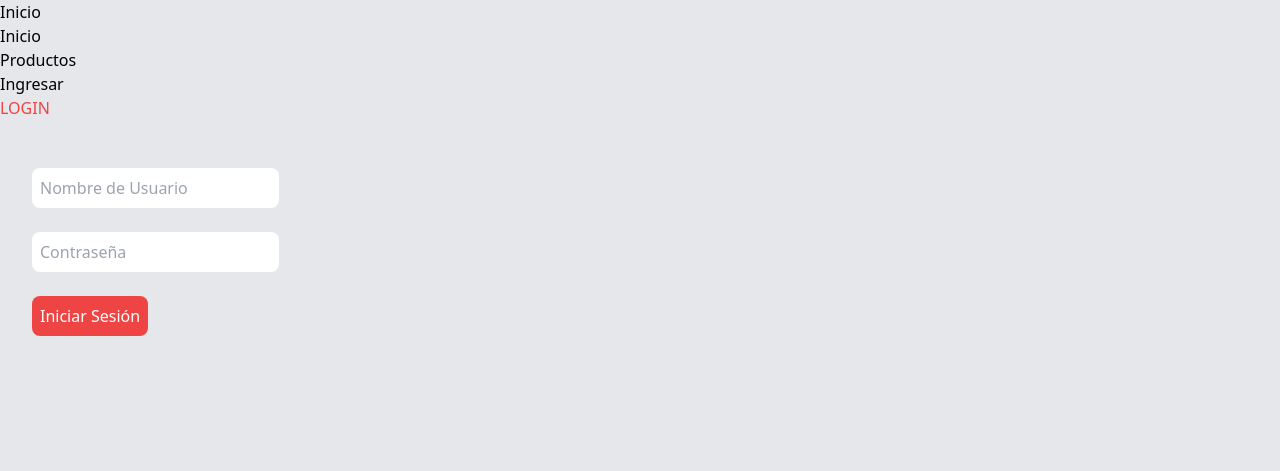
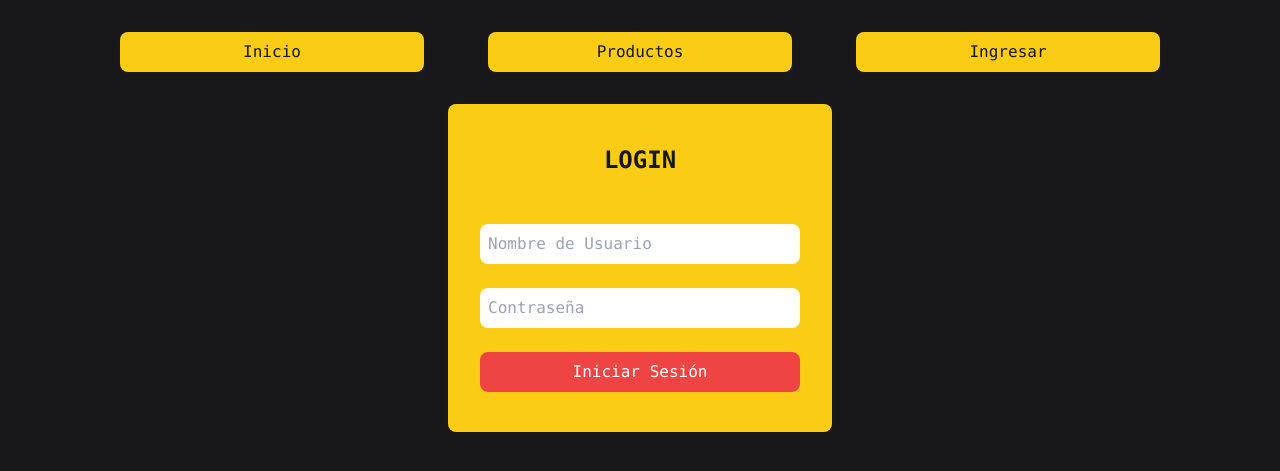
Before and after one commit to tyronejosee/project_login, a Django app: page /accounts/login/ in a window 1280 px wide. Shown: the top 471 px of the page. Run offline with Django 4.2, Linux system fonts and the light colour scheme; some libraries are stand-ins or nearby versions.

Commit message:
Add colors and buttoms

```diff
--- /dev/null
+++ b/desktop.ini
@@ -0,0 +1,6 @@
+[.ShellClassInfo]
+IconResource=C:\Image\System\S_009.ico,0
+[ViewState]
+Mode=
+Vid=
+FolderType=Generic
--- a/login/templates/login/base.html
+++ b/login/templates/login/base.html
@@ -6,17 +6,14 @@
     <script src="https://cdn.tailwindcss.com"></script>
     <title>Aplicación</title>
 </head>
-<body class="font-sans bg-gray-200">
-
-    <h2 class="prose ">Inicio</h2>
-    <ul>
-        <li><a href={% url 'home' %}>Inicio</a></li>
-        <li><a href={% url 'products' %}>Productos</a></li>
-
+<body class="bg-zinc-900 font-mono text-white">
+    <ul class="flex flex-row flex justify-center text-center m-8">
+        <li class="bg-yellow-400 text-zinc-900 p-2 rounded-lg basis-1/4 mx-8"><a href={% url 'home' %}>Inicio</a></li>
+        <li class="bg-yellow-400 text-zinc-900 p-2 rounded-lg basis-1/4 text-center mx-8"><a href={% url 'products' %}>Productos</a></li>
         {% if request.user.is_authenticated %}
-            <li><a href={% url 'exit' %}>Salir</a></li>
+            <li class="bg-yellow-400 text-zinc-900 p-2 rounded-lg basis-1/4 text-center mx-8"><a href={% url 'exit' %}>Salir</a></li>
         {% else %}
-            <li><a href={% url 'login' %}>Ingresar</a></li>
+            <li class="bg-yellow-400 text-zinc-900 p-2 rounded-lg basis-1/4 text-center mx-8"><a href={% url 'login' %}>Ingresar</a></li>
         {% endif %}
     </ul>
 
--- a/login/templates/registration/login.html
+++ b/login/templates/registration/login.html
@@ -2,18 +2,18 @@
 
 {% block content %}
 
-<h3 class="text-red-500">LOGIN</h3>
-
+<div class="w-1/2 mx-auto bg-yellow-400 py-10 rounded-lg w-96 h-">
+    <h3 class="text-center text-2xl text-zinc-900 font-bold">LOGIN</h3>
     <br>
-
     <form class="scale-x-100 text-base px-8" action="" method="post">
         {% csrf_token %}
 
-    <input class="rounded-lg p-2 mt-6" type="text" name="username" id="" placeholder="Nombre de Usuario">
+        <input class="w-1/2 mx-auto w-80 rounded-lg p-2 mt-6" type="text" name="username" id="" placeholder="Nombre de Usuario">
         <br>
-    <input class="rounded-lg p-2 mt-6" type="password" name="password" id="" placeholder="Contraseña">
+        <input class="w-1/2 mx-auto w-80 rounded-lg p-2 mt-6" type="password" name="password" id="" placeholder="Contraseña">
         <br>
-    <button class="bg-red-500 text-white p-2 mt-6 rounded-lg" type="submit">Iniciar Sesión</button>
+        <button class="w-1/2 mx-auto w-80 bg-red-500 text-white p-2 mt-6 rounded-lg" type="submit">Iniciar Sesión</button>
     </form>
+</div>
 
 {% endblock %}
```
Lines whose indentation alone changed are shown as unchanged.
